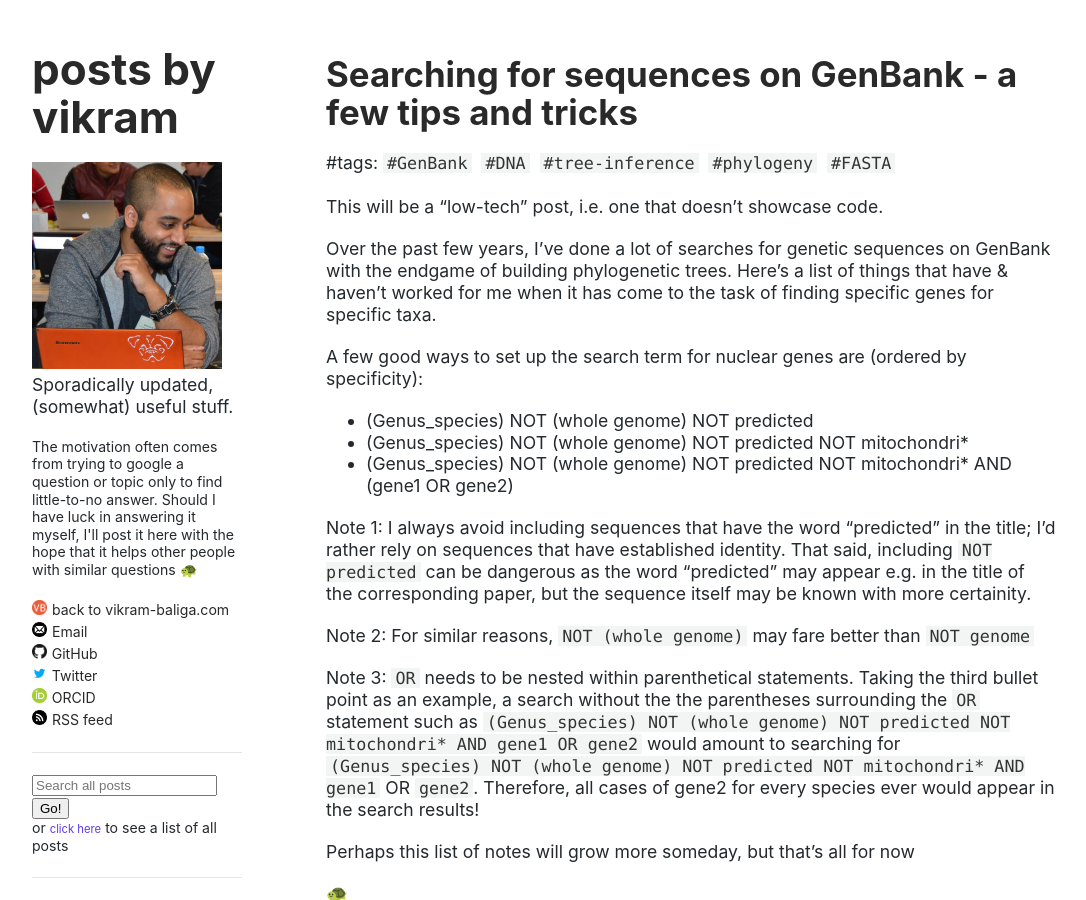
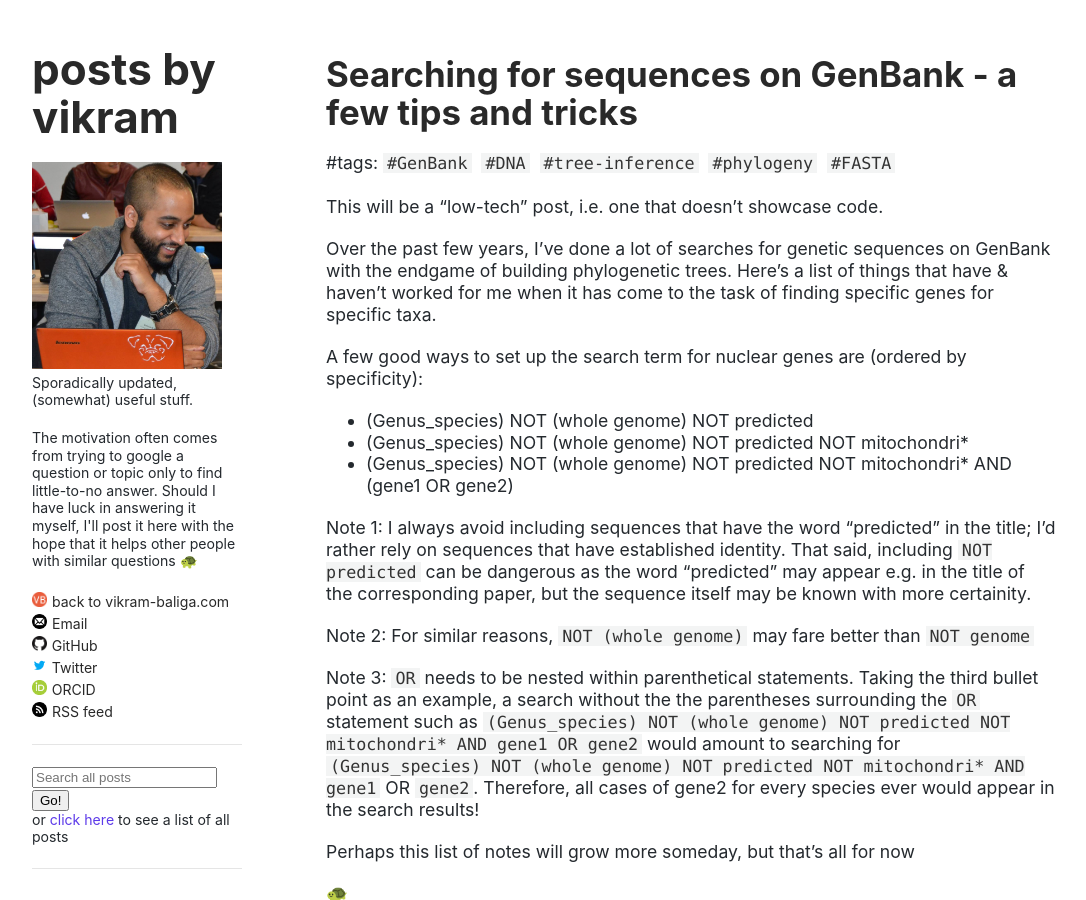
Before and after one commit to vbaliga/vbaliga.github.io, a Jekyll site: the page built from index.html, in a window 1280 px wide and 900 px high. Shown: the whole window, without its empty margins (96-1182 px from the left). Built offline with Jekyll 4.4.1, drawn with Linux system fonts in a browser that asks for light colours; a script that is not in the unit is left out; comment, search, counter and statistics services are not loaded.

Commit message:
adjust sidebar header font sizes

```diff
--- a/_layouts/default.html
+++ b/_layouts/default.html
@@ -18,7 +18,7 @@
 
         <a href="https://vbaliga.github.io/"><img src="/images/vikram_baliga.jpg" style="width:190px; height:207px" title="vikram-baliga" alt="vbaliga.github.io"></a>
 
-        <p>Sporadically updated, (somewhat) useful stuff.</p>
+        <p style="font-size:0.80em;">Sporadically updated, (somewhat) useful stuff.</p>
 
         <p style="font-size:0.80em;">The motivation often comes from trying to google a question or topic only to find little-to-no answer. Should I have luck in answering it myself, I'll post it here with the hope that it helps other people with similar questions 🐢</p>
 
@@ -44,7 +44,7 @@
           <input type="submit" value="Go!" />
         </form>
 
-        <p style="margin: 0; padding-top:0;font-size:0.80em;">or <a style="color:#5D3BE9;font-size:0.80em;" href={{"/archive"}}>click here</a> to see a list of all posts</p>
+        <p style="margin: 0; padding-top:0;font-size:0.80em;">or <a style="color:#5D3BE9;font-size:1.0em;" href={{"/archive"}}>click here</a> to see a list of all posts</p>
 
         <br>
 
```
